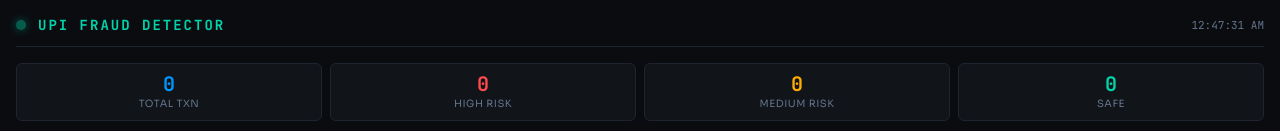
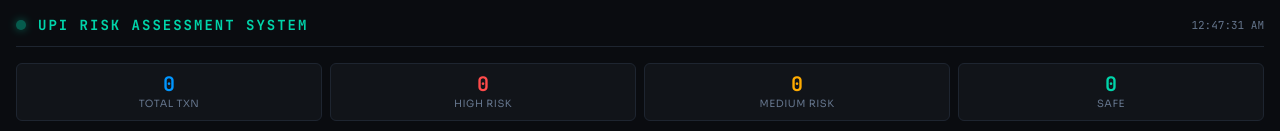
Before and after one commit to OnkarShesh/upi-risk-assessment-system, a website: page public/index.html in a window 1280 px wide. Shown: the top 131 px of the page. Drawn offline with Linux system fonts and the light colour scheme.

```diff
--- a/public/index.html
+++ b/public/index.html
@@ -214,7 +214,7 @@
 <div id="app">
   <div class="header">
     <div class="logo-dot"></div>
-    <h1>UPI Fraud Detector</h1>
+    <h1>UPI RISK ASSESSMENT SYSTEM</h1>
     <span class="sub" id="live-clock"></span>
   </div>
 
```
Also changed, not shown: README.md, screenshots/csv-export.png (added), screenshots/dashboard.png (added), screenshots/user-risk-profile.png (added).
